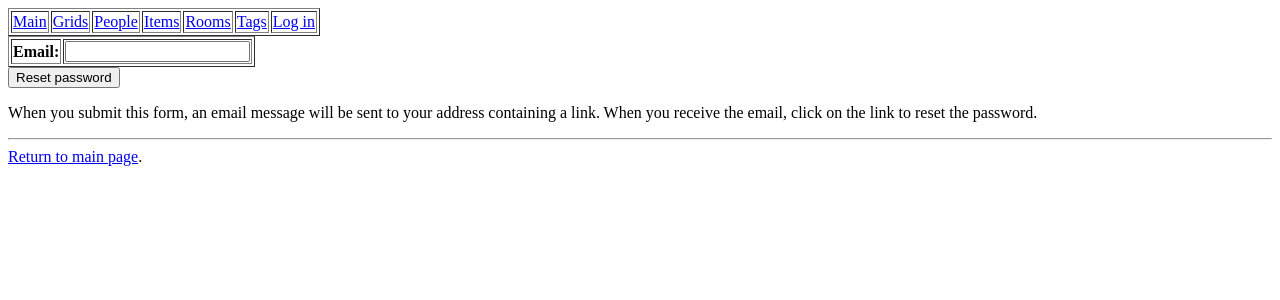
After one commit to kilbswhitecrow/streampunk, a Django app: page /accounts/password_reset/ in a window 1280 px wide. The commit adds this page. Shown: the top 300 px of the page. Run offline with Django 3.2, Linux system fonts and the light colour scheme; parts of the project's set-up code (start-up, migrations or seed data) failed here and were passed over.

Commit message:
Added password-changing and password resetting.

```diff
--- a/progdb/progdb2/models.py
+++ b/progdb/progdb2/models.py
@@ -753,7 +753,7 @@ class UserProfile(models.Model):
     return u"profile:%s" % (self.user)
 
   def get_absolute_url(self):
-    return mk_url(self)
+    return reverse('userprofile')
 
 def create_user_profile(sender, instance, created, **kwargs):
   if created:
--- a/progdb/progdb2/todo.txt
+++ b/progdb/progdb2/todo.txt
@@ -3,8 +3,7 @@
 - I18N
                - Of  application
                - Of DB content
-- Profile pages
-	- Change password
+- use url in templates
 
 - Additional checks
                - people listings with email options.
--- a/progdb/templates/progdb2/banner.html
+++ b/progdb/templates/progdb2/banner.html
@@ -19,9 +19,17 @@
   <td>
 {% if user.is_authenticated %}
     <a href="/accounts/profile/">{{ user.username }}</a>.
-    <a href="/accounts/logout/?next={{ request.path }}">Log out</a>
+  {% if request.path %}
+      <a href="/accounts/logout/?next={{ request.path }}">Log out</a>
+  {% else %}
+      <a href="/accounts/logout/">Log out</a>
+  {% endif %}
 {% else %}
+  {% if request.path %}
     <a href="/accounts/login/?next={{ request.path }}">Log in</a>
+  {% else %}
+    <a href="/accounts/login/">Log in</a>
+  {% endif %}
 {% endif %}
   </td>
 </tr>
--- a/progdb/templates/progdb2/show_userprofile.html
+++ b/progdb/templates/progdb2/show_userprofile.html
@@ -8,7 +8,7 @@
 <tr><th>Show People</th><td>{{ userprofile.show_people }}</td></tr>
 <tr><th>Rooms across Top</th><td>{{ userprofile.rooms_across_top }}</td></tr>
 <tr><th>Name order</th><td>{{ userprofile.name_order }}</td></tr>
-{% if perms.progdb2.read_public %}
+{% if userprofile.person and perms.progdb2.read_public %}
 <tr><th>You, in the programme</th><td>{{ userprofile.person|linky|safe }}</td></tr>
 {% endif %}
 </table>
--- /dev/null
+++ b/progdb/templates/registration/password_change_done.html
@@ -0,0 +1,5 @@
+{% extends "progdb2/base.html" %}
+{% block title %}Password changed{% endblock %}
+{% block body_content %}
+<p>Your password has been changed.</p>
+{% endblock %}
--- /dev/null
+++ b/progdb/templates/registration/password_reset_complete.html
@@ -0,0 +1,5 @@
+{% extends "progdb2/base.html" %}
+{% block title %}Password reset{% endblock %}
+{% block body_content %}
+<p>Your password has been reset.</p>
+{% endblock %}
--- /dev/null
+++ b/progdb/templates/registration/password_reset_done.html
@@ -0,0 +1,5 @@
+{% extends "progdb2/base.html" %}
+{% block title %}Password reset{% endblock %}
+{% block body_content %}
+<p>An email has been sent to reset your password has been reset. Please check your email (and your spam folder).</p>
+{% endblock %}
--- /dev/null
+++ b/progdb/templates/registration/password_reset_form.html
@@ -0,0 +1,18 @@
+{% extends "progdb2/base.html" %}
+{% block title %}Reset password{% endblock %}
+{% block body_content %}
+
+{% if form.errors %}
+  <p class="error">Hmm, something went wrong</p>
+{% endif %}
+
+<form action="" method="post"> {% csrf_token %}
+<table border="1">
+{{ form.as_table }}
+</table>
+<input type="submit" name="submit" value="Reset password">
+</form>
+<p>
+When you submit this form, an email message will be sent to your address containing a link. When you receive the email, click on the link to reset the password.
+</p>
+{% endblock %}
--- /dev/null
+++ b/progdb/templates/registration/password_reset_subject.txt
@@ -0,0 +1 @@
+Reset password for the programme database
--- a/progdb/urls.py
+++ b/progdb/urls.py
@@ -1,5 +1,5 @@
 from django.conf.urls.defaults import patterns, include, url
-from django.contrib.auth.views import login, logout
+from django.contrib.auth.views import login, logout, logout_then_login, password_change, password_change_done, password_reset, password_reset_done, password_reset_confirm, password_reset_complete
 from django.views.generic import DetailView
 from django.contrib.auth.decorators import permission_required, login_required
 
@@ -32,8 +32,17 @@ urlpatterns = patterns('',
     # url(r'^progdb/', include('progdb.foo.urls')),
     url(r'^progdb/show_request/$', show_request),
     url(r'^progdb/main/$', main_page, name='main_page'),
+
     url(r'^accounts/login/$', login, name='login'),
-    url(r'^accounts/logout/$', logout, name='logout'),
+    url(r'^accounts/logout/$', logout, kwargs={'next_page':'/progdb/main/', 'redirect_field_name':'next'}, name='logout'),
+    url(r'^accounts/logout_then_login/$', logout_then_login, name='logout_then_login'),
+    url(r'^accounts/change_password/$', password_change, name='password_change'),
+    url(r'^accounts/password_changed/$', password_change_done, name='password_change_done'),
+    url(r'^accounts/password_reset/$', password_reset, name='password_reset'),
+    url(r'^accounts/password_reset_done/$', password_reset_done, name='password_reset_done'),
+    url(r'^accounts/password_reset_confirm/(?P<uidb36>[0-9A-Za-z]+)-(?P<token>.+)/$', password_reset_confirm, name='password_reset_confirm'),
+    url(r'^accounts/password_reset_complete/$', password_reset_complete, name='password_reset_complete'),
+
     url(r'^accounts/change_profile/$', edit_user_profile, name='editprofile'),
     url(r'^accounts/profile/$', show_profile_detail, name='userprofile'),
 
```
Also changed, not shown: progdb/templates/registration/login.html (+7 -0 lines), progdb/templates/registration/password_change_form.html (added, +15 -0 lines), progdb/templates/registration/password_reset_confirm.html (added, +18 -0 lines), progdb/templates/registration/password_reset_email.html (added, +7 -0 lines).
